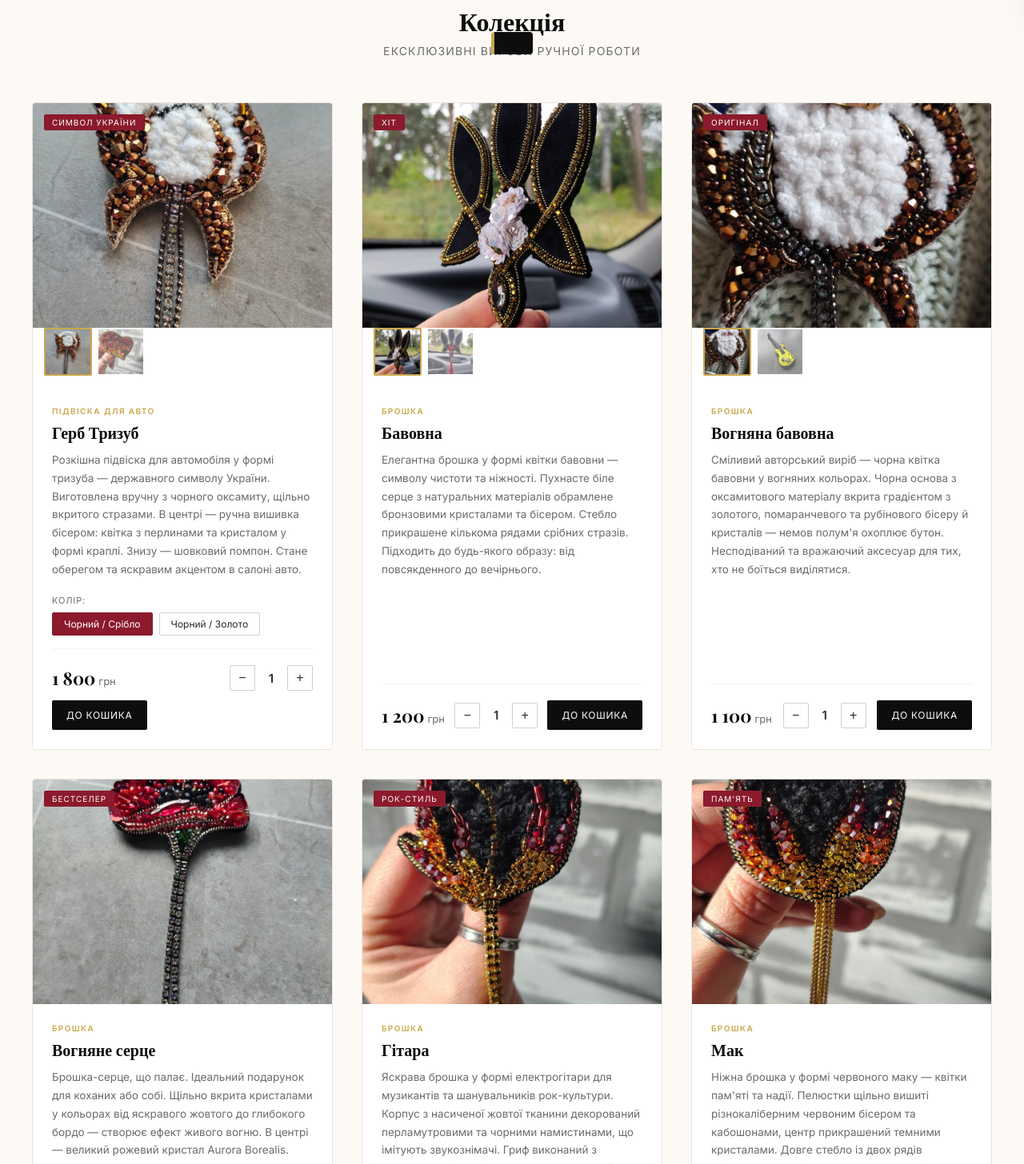
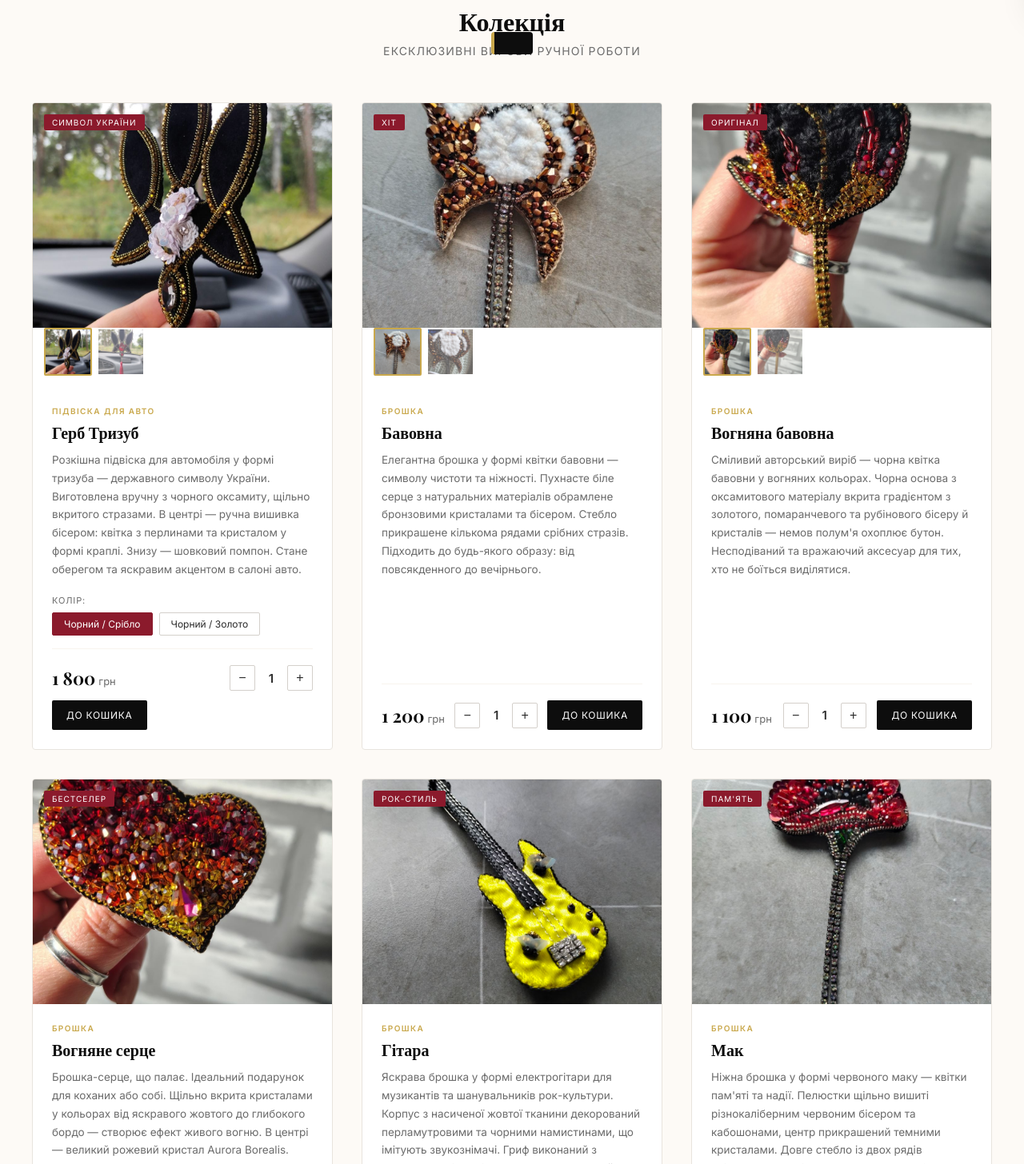
Before and after one commit to remezalena/creative_handmade_shop, a plain HTML site: page index.html in a window 1280 px wide. Shown: the part 780-2236 px from the top of the page at 80% size. Drawn offline with nearby package versions, Linux system fonts and the light colour scheme; a web font is replaced by a local one.

Commit message:
Update index.html

```diff
--- a/index.html
+++ b/index.html
@@ -778,7 +778,7 @@ const products = [
     badge: 'Символ України',
     desc: 'Розкішна підвіска для автомобіля у формі тризуба — державного символу України. Виготовлена вручну з чорного оксамиту, щільно вкритого стразами. В центрі — ручна вишивка бісером: квітка з перлинами та кристалом у формі краплі. Знизу — шовковий помпон. Стане оберегом та яскравим акцентом в салоні авто.',
     price: 1800,
-    imgs: ['photo_1_2026-06-17_13-23-51.jpg', 'photo_9_2026-06-17_13-23-51.jpg'],
+    imgs: ['https://github.com/remezalena/creative_handmade_shop/blob/main/photo_5_2026-06-17_13-23-51.jpg', 'https://github.com/remezalena/creative_handmade_shop/blob/main/photo_6_2026-06-17_13-23-51.jpg'],
     variants: ['Чорний / Срібло', 'Чорний / Золото'],
     hasVariants: true
   },
@@ -789,7 +789,7 @@ const products = [
     badge: 'Хіт',
     desc: 'Елегантна брошка у формі квітки бавовни — символу чистоти та ніжності. Пухнасте біле серце з натуральних матеріалів обрамлене бронзовими кристалами та бісером. Стебло прикрашене кількома рядами срібних стразів. Підходить до будь-якого образу: від повсякденного до вечірнього.',
     price: 1200,
-    imgs: ['photo_5_2026-06-17_13-23-51.jpg', 'photo_6_2026-06-17_13-23-51.jpg'],
+    imgs: ['https://github.com/remezalena/creative_handmade_shop/blob/main/photo_1_2026-06-17_13-23-51.jpg', 'https://github.com/remezalena/creative_handmade_shop/blob/main/photo_2_2026-06-17_13-23-51.jpg'],
     variants: [],
     hasVariants: false
   },
@@ -800,7 +800,7 @@ const products = [
     badge: 'Оригінал',
     desc: 'Сміливий авторський виріб — чорна квітка бавовни у вогняних кольорах. Чорна основа з оксамитового матеріалу вкрита градієнтом з золотого, помаранчевого та рубінового бісеру й кристалів — немов полум\'я охоплює бутон. Несподіваний та вражаючий аксесуар для тих, хто не боїться виділятися.',
     price: 1100,
-    imgs: ['photo_2_2026-06-17_13-23-51.jpg', 'photo_3_2026-06-17_13-23-51.jpg'],
+    imgs: ['https://github.com/remezalena/creative_handmade_shop/blob/main/photo_7_2026-06-17_13-23-51.jpg', 'https://github.com/remezalena/creative_handmade_shop/blob/main/photo_8_2026-06-17_13-23-51.jpg'],
     variants: [],
     hasVariants: false
   },
@@ -811,7 +811,7 @@ const products = [
     badge: 'Бестселер',
     desc: 'Брошка-серце, що палає. Ідеальний подарунок для коханих або собі. Щільно вкрита кристалами у кольорах від яскравого жовтого до глибокого бордо — створює ефект живого вогню. В центрі — великий рожевий кристал Aurora Borealis. Золота оздоба по краю надає виробу завершеності та вишуканості.',
     price: 1000,
-    imgs: ['photo_4_2026-06-17_13-23-51.jpg'],
+    imgs: ['https://github.com/remezalena/creative_handmade_shop/blob/main/photo_9_2026-06-17_13-23-51.jpg'],
     variants: [],
     hasVariants: false
   },
@@ -822,7 +822,7 @@ const products = [
     badge: 'Рок-стиль',
     desc: 'Яскрава брошка у формі електрогітари для музикантів та шанувальників рок-культури. Корпус з насиченої жовтої тканини декорований перламутровими та чорними намистинами, що імітують звукознімачі. Гриф виконаний з чорного плетіння зі стразами. Неповторний виріб, що заявляє про характер.',
     price: 1200,
-    imgs: ['photo_7_2026-06-17_13-23-51.jpg'],
+    imgs: ['https://github.com/remezalena/creative_handmade_shop/blob/main/photo_3_2026-06-17_13-23-51.jpg'],
     variants: [],
     hasVariants: false
   },
@@ -833,7 +833,7 @@ const products = [
     badge: 'Пам\'ять',
     desc: 'Ніжна брошка у формі червоного маку — квітки пам\'яті та надії. Пелюстки щільно вишиті різнокаліберним червоним бісером та кабошонами, центр прикрашений темними кристалами. Довге стебло із двох рядів сріблястих стразів. Символ незламності та пам\'яті про тих, хто захищає нашу землю.',
     price: 1100,
-    imgs: ['photo_8_2026-06-17_13-23-51.jpg'],
+    imgs: ['https://github.com/remezalena/creative_handmade_shop/blob/main/photo_4_2026-06-17_13-23-51.jpg'],
     variants: [],
     hasVariants: false
   }
```
